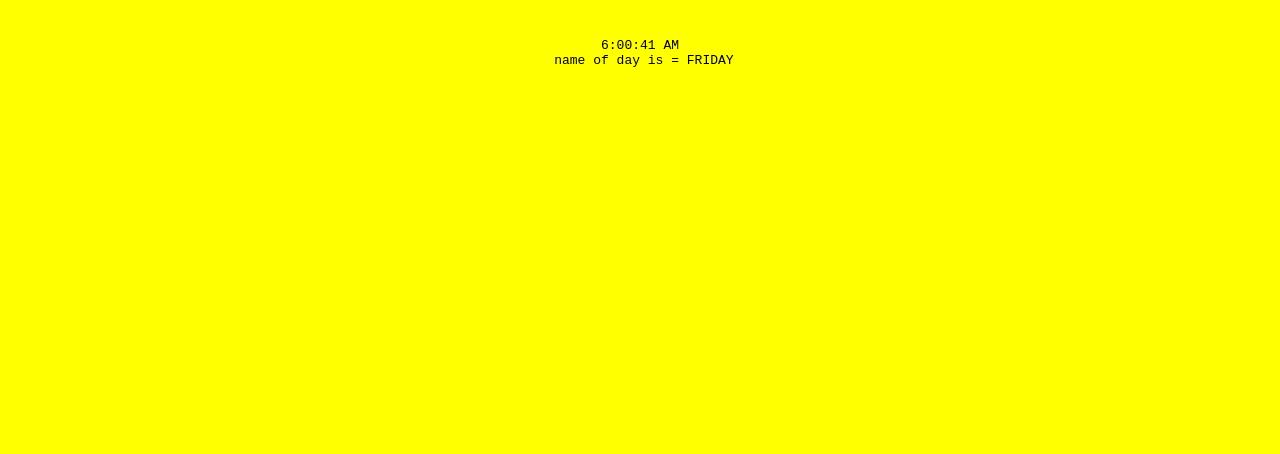
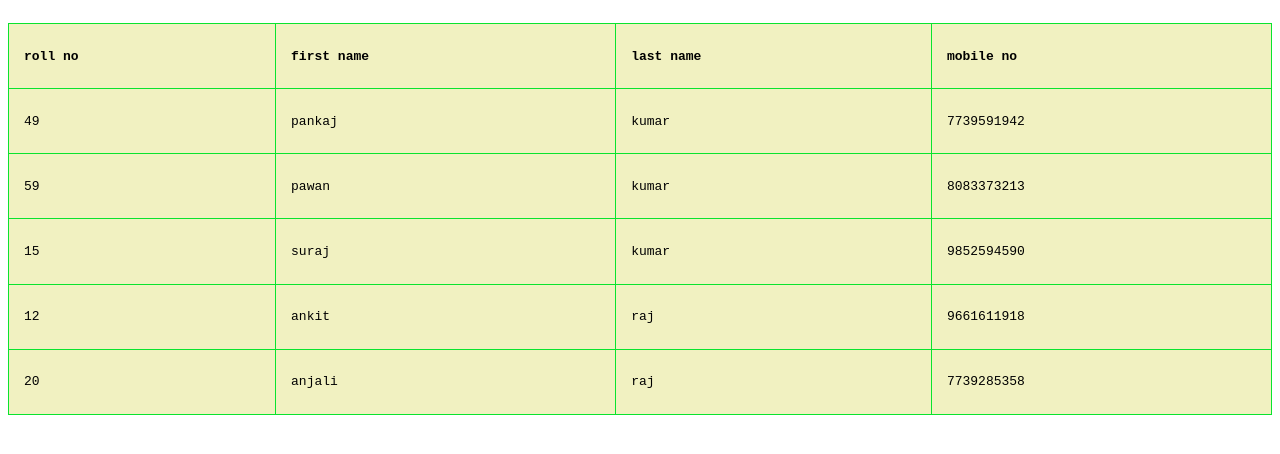
Before and after one commit to PankajSof/PankajSof.github.io, a plain HTML site: page index.html in a window 1280 px wide. Drawn offline with Linux system fonts and the light colour scheme.

Commit message:
to create the table index and show it on thw web pageindex.html

```diff
--- a/index.html
+++ b/index.html
@@ -1,49 +1,66 @@
 <html>
-    <body onload="Show()"bgcolor="yellow">
-        <form>
-            <center>
-            <pre>
-                <div id="d1">-----TIME AND DAY SHOW HERE------</div>
-            </pre>
-            </center>
-        </form>
-       <script>
-           function display(){
-              var d=new Date();
-              var day=d.getDay();
-              var y=" ";
-              switch(day)
-              {
-                  case 0:
-                            y="SUNDAY";
-                            break;
-                 case 1:
-                            y="MONDAY";
-                            break;
-                 case 2:
-                            y="TUESDAY";
-                            break;
-                 case 3:
-                            y="WEDNESDAY";
-                            break;
-                 case 4:
-                            y="THURESDAY";
-                            break;
-                 case 5:
-                            y="FRIDAY";
-                            break;
-                 case 6:
-                            y="SATURDAY";
-                             break;
-              }
-             document.getElementById("d1").innerHTML=d.toLocaleTimeString()+"\n name of day is = "+y;
+    <head>
+            <style>
+                table,th,td{
+                    border: 1px solid rgb(10, 228, 46);
+                    border-collapse: collapse;
+                }
+                th,td{
+                    padding: 15px;
+                    text-align: left;
+                }
+                #n1{
+                    width:100%;
+                    height: 50%;
+                    background-color:#f1f1c1;
+                }
+            </style>
+    </head>
+    <body>
+          <pre>
+            <table id="n1">
+            <tr>
+                <th>roll no</th>
+                <th>first name</th>
+                <th>last name</th>
 
+                <th>mobile no</th>
+            </tr>
+            <tr>
+                <td>49</td>
+                <td>pankaj</td>
+                <td>kumar</td>
 
-            }
-            function Show(){
-                //setinterval("string/function",milisecond);
-                setInterval("display()",1000);
-            }
-       </script>
+                <td>7739591942</td>
+            </tr>
+            <tr>
+                <td>59</td>
+                <td>pawan</td>
+                <td>kumar</td>
+
+                <td>8083373213</td>
+            </tr>
+            <tr>
+                <td>15</td>
+                <td>suraj</td>
+                <td>kumar</td>
+
+                <td>9852594590</td>
+            </tr>
+            <tr>
+                <td>12</td>
+                <td>ankit</td>
+                <td>raj</td>
+
+                <td>9661611918</td>
+            </tr>
+            <tr>
+                <td>20</td>
+                <td>anjali</td>
+                <td>raj</td>
+
+                <td>7739285358</td>
+            </tr>
+            </table>
     </body>
 </html>
```
